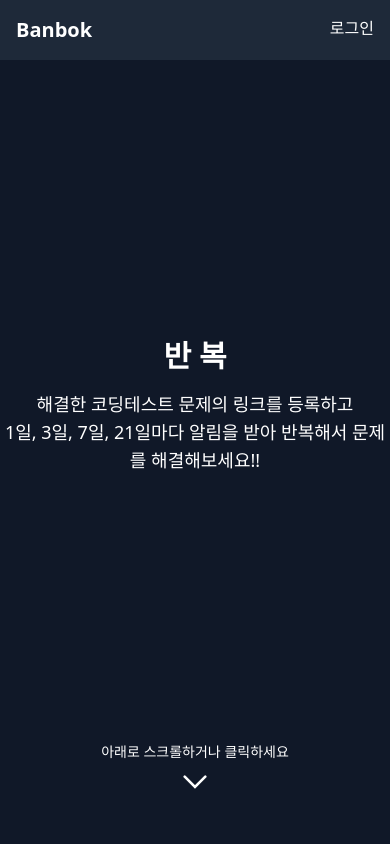
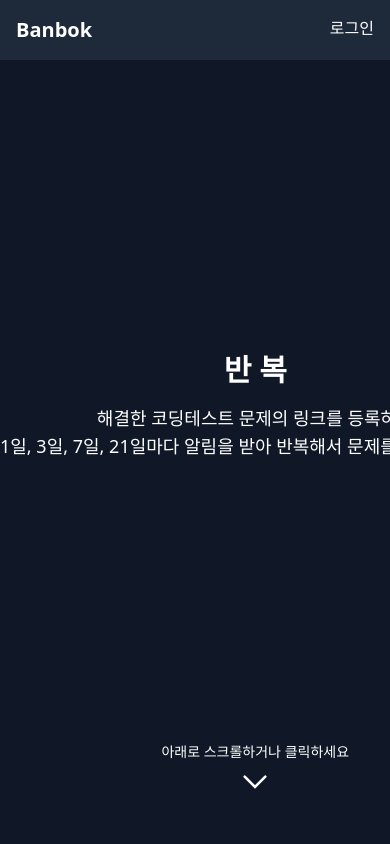
Before and after one commit to Banbok/FE, a Next.js app: page / in a window 390 px wide. Shown: the top 844 px of the page. Built offline with nearby package versions, Linux system fonts and the light colour scheme.

Commit message:
style : 가로 스크롤 추가

```diff
--- a/app/_components/sections/Home.tsx
+++ b/app/_components/sections/Home.tsx
@@ -20,7 +20,8 @@ const Home = () => {
   };
 
   return (
-    <div className="w-full">
+    <div className="w-full overflow-x-auto sm:overflow-x-auto md:overflow-x-hidden">
+      <div className="min-w-max">
         <Title
           isActive={activeSection === 0}
           onClick={scrollToNextSection}
@@ -32,6 +33,7 @@ const Home = () => {
           id="input-section"
         />
       </div>
+    </div>
   );
 };
 
```
Lines whose indentation alone changed are shown as unchanged.
